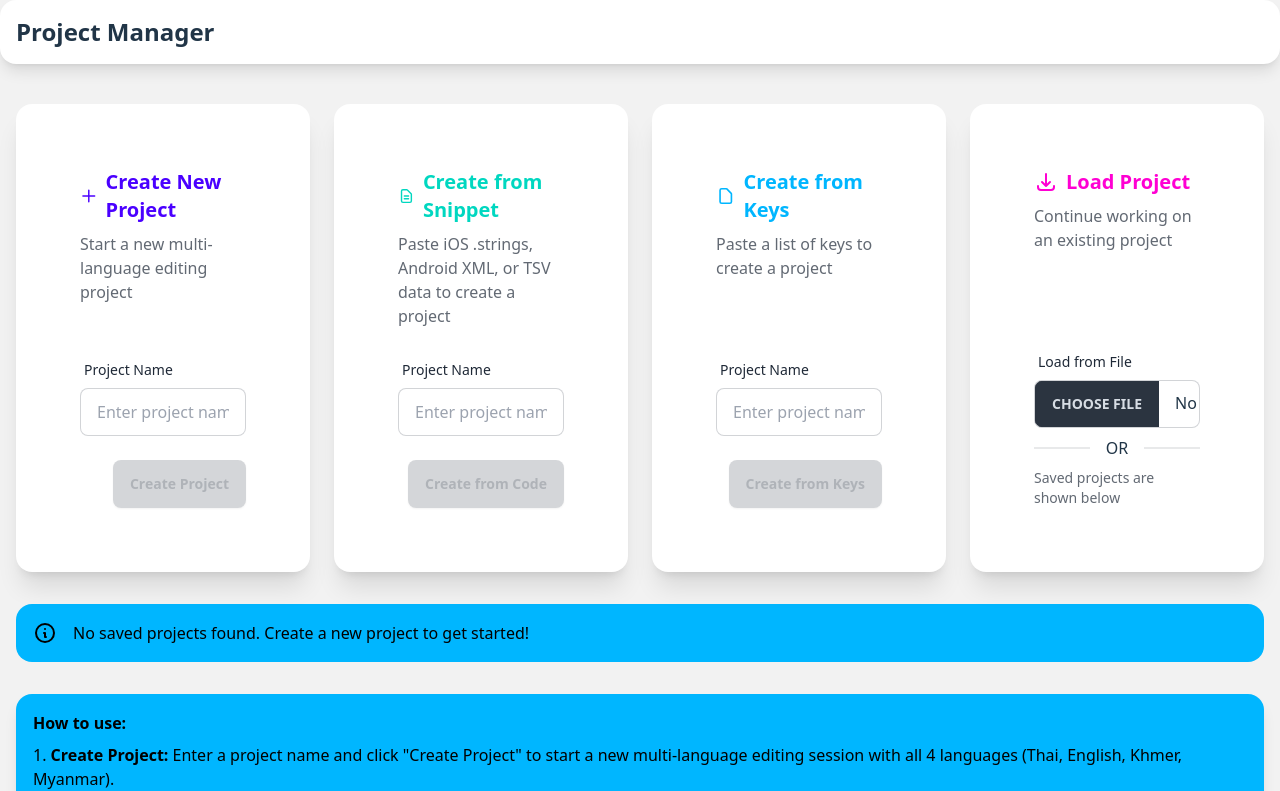
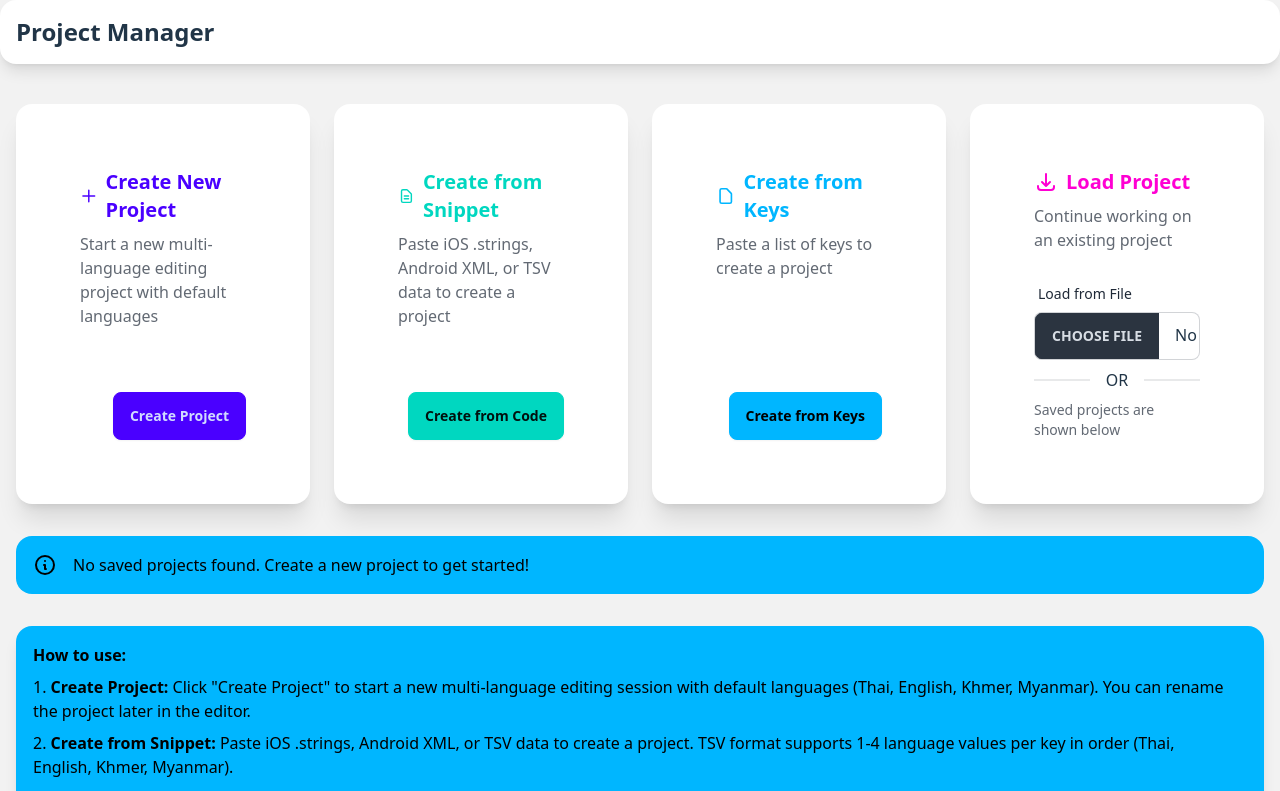
Before and after one commit to numpolpol/vue-multilang, a Vue app: page / in a window 1280 px wide. Shown: the top 791 px of the page. Built offline with nearby package versions, Linux system fonts and the light colour scheme.

Commit message:
✨ Implement project name editing functionality in EditorNavbar.vue and update project name handling in files store; add test script for project creation and renaming verification.

```diff
--- a/src/components/EditorNavbar.vue
+++ b/src/components/EditorNavbar.vue
@@ -8,8 +8,41 @@
       </label>
       <div class="flex flex-col">
         <h1 class="text-2xl font-bold">Multi Language Editor</h1>
-        <div v-if="projectName" class="text-sm text-base-content/70">
-          Project: {{ projectName }}
+        <div v-if="projectName" class="text-sm text-base-content/70 flex items-center gap-2">
+          <span>Project:</span>
+          <div v-if="!isEditingProjectName" class="flex items-center gap-2">
+            <span class="font-medium">{{ projectName }}</span>
+            <button
+              @click="startEditingProjectName"
+              class="btn btn-ghost btn-xs"
+              title="Rename project"
+            >
+              <svg xmlns="http://www.w3.org/2000/svg" class="h-3 w-3" fill="none" viewBox="0 0 24 24" stroke="currentColor">
+                <path stroke-linecap="round" stroke-linejoin="round" stroke-width="2" d="M11 5H6a2 2 0 00-2 2v11a2 2 0 002 2h11a2 2 0 002-2v-5m-1.414-9.414a2 2 0 112.828 2.828L11.828 15H9v-2.828l8.586-8.586z" />
+              </svg>
+            </button>
+          </div>
+          <div v-else class="flex items-center gap-2">
+            <input
+              ref="projectNameInput"
+              v-model="editingProjectName"
+              @blur="saveProjectName"
+              @keyup.enter="saveProjectName"
+              @keyup.escape="cancelEditingProjectName"
+              class="input input-xs input-bordered bg-base-100 text-sm font-medium w-48"
+              placeholder="Enter project name"
+            />
+            <button @click="saveProjectName" class="btn btn-success btn-xs" title="Save">
+              <svg xmlns="http://www.w3.org/2000/svg" class="h-3 w-3" fill="none" viewBox="0 0 24 24" stroke="currentColor">
+                <path stroke-linecap="round" stroke-linejoin="round" stroke-width="2" d="M5 13l4 4L19 7" />
+              </svg>
+            </button>
+            <button @click="cancelEditingProjectName" class="btn btn-ghost btn-xs" title="Cancel">
+              <svg xmlns="http://www.w3.org/2000/svg" class="h-3 w-3" fill="none" viewBox="0 0 24 24" stroke="currentColor">
+                <path stroke-linecap="round" stroke-linejoin="round" stroke-width="2" d="M6 18L18 6M6 6l12 12" />
+              </svg>
+            </button>
+          </div>
         </div>
       </div>
     </div>
@@ -131,6 +164,9 @@
 </template>
 
 <script lang="ts" setup>
+import { ref, nextTick } from 'vue'
+import { useFilesStore } from '../stores/files'
+
 interface Props {
   projectName?: string
   viewMode: 'all' | 'paging'
@@ -154,4 +190,33 @@ defineEmits<{
   saveProject: []
   exportProject: []
 }>()
+
+const filesStore = useFilesStore()
+
+// Project name editing
+const isEditingProjectName = ref(false)
+const editingProjectName = ref('')
+const projectNameInput = ref<HTMLInputElement>()
+
+function startEditingProjectName() {
+  editingProjectName.value = filesStore.currentProject?.name || 'Untitled'
+  isEditingProjectName.value = true
+  nextTick(() => {
+    projectNameInput.value?.focus()
+    projectNameInput.value?.select()
+  })
+}
+
+function saveProjectName() {
+  const newName = editingProjectName.value.trim()
+  if (newName && filesStore.currentProject) {
+    filesStore.updateProjectName(newName)
+  }
+  isEditingProjectName.value = false
+}
+
+function cancelEditingProjectName() {
+  isEditingProjectName.value = false
+  editingProjectName.value = ''
+}
 </script>
--- a/src/stores/files.ts
+++ b/src/stores/files.ts
@@ -360,6 +360,13 @@ export const useFilesStore = defineStore('files', {
 
     setCurrentProject(project: Project) {
       this.currentProject = project
+    },
+
+    updateProjectName(newName: string) {
+      if (this.currentProject) {
+        this.currentProject.name = newName.trim()
+        this.currentProject.lastModified = Date.now()
+      }
     },
 
     updateCurrentProject() {
--- a/src/views/Upload.vue
+++ b/src/views/Upload.vue
@@ -54,25 +54,11 @@
                 </svg>
                 Create New Project
               </h2>
-              <p class="text-base-content/70">Start a new multi-language editing project</p>
-
-              <div class="form-control w-full mt-4">
-                <label class="label">
-                  <span class="label-text">Project Name</span>
-                </label>
-                <input
-                  v-model="newProjectName"
-                  type="text"
-                  placeholder="Enter project name..."
-                  class="input input-bordered w-full"
-                  @keyup.enter="createNewProject"
-                />
-              </div>
+              <p class="text-base-content/70">Start a new multi-language editing project with default languages</p>
 
               <div class="card-actions justify-end mt-4">
                 <button
                   class="btn btn-primary"
-                  :disabled="!newProjectName.trim()"
                   @click="createNewProject"
                 >
                   Create Project
@@ -92,22 +78,9 @@
               </h2>
               <p class="text-base-content/70">Paste iOS .strings, Android XML, or TSV data to create a project</p>
 
-              <div class="form-control w-full mt-4">
-                <label class="label">
-                  <span class="label-text">Project Name</span>
-                </label>
-                <input
-                  v-model="snippetProjectName"
-                  type="text"
-                  placeholder="Enter project name..."
-                  class="input input-bordered w-full"
-                />
-              </div>
-
               <div class="card-actions justify-end mt-4">
                 <button
                   class="btn btn-accent"
-                  :disabled="!snippetProjectName.trim()"
                   @click="showSnippetModal"
                 >
                   Create from Code
@@ -127,22 +100,9 @@
               </h2>
               <p class="text-base-content/70">Paste a list of keys to create a project</p>
 
-              <div class="form-control w-full mt-4">
-                <label class="label">
-                  <span class="label-text">Project Name</span>
-                </label>
-                <input
-                  v-model="keysProjectName"
-                  type="text"
-                  placeholder="Enter project name..."
-                  class="input input-bordered w-full"
-                />
-              </div>
-
               <div class="card-actions justify-end mt-4">
                 <button
                   class="btn btn-info"
-                  :disabled="!keysProjectName.trim()"
                   @click="showKeysModal"
                 >
                   Create from Keys
@@ -248,7 +208,7 @@
             <div class="flex flex-col">
               <div class="font-bold mb-2">How to use:</div>
               <ol class="list-decimal list-inside space-y-2">
-                <li><span class="font-semibold">Create Project:</span> Enter a project name and click "Create Project" to start a new multi-language editing session with all 4 languages (Thai, English, Khmer, Myanmar).</li>
+                <li><span class="font-semibold">Create Project:</span> Click "Create Project" to start a new multi-language editing session with default languages (Thai, English, Khmer, Myanmar). You can rename the project later in the editor.</li>
                 <li><span class="font-semibold">Create from Snippet:</span> Paste iOS .strings, Android XML, or TSV data to create a project. TSV format supports 1-4 language values per key in order (Thai, English, Khmer, Myanmar).</li>
                 <li><span class="font-semibold">Create from Keys:</span> Paste a list of translation keys to create a project with all 4 languages and empty values ready for translation.</li>
                 <li><span class="font-semibold">Load Project:</span> Load from a saved file or select from your saved projects in local storage.</li>
@@ -402,16 +362,13 @@ const theme = ref(localStorage.getItem('theme') || 'light')
 const isDrawerOpen = ref(false)
 
 // Project management
-const newProjectName = ref('')
 const savedProjects = ref<Project[]>([])
 
 // Snippet functionality
-const snippetProjectName = ref('')
 const snippetCode = ref('')
 const selectedLanguage = ref('th') // Default to Thai
 
 // Keys functionality
-const keysProjectName = ref('')
 const keysList = ref('')
 
 // Computed property to analyze snippet format and keys
@@ -512,8 +469,6 @@ function loadSavedProjects() {
 }
 
 function createNewProject() {
-  if (!newProjectName.value.trim()) return
-
   const projectId = `project_${Date.now()}_${Math.random().toString(36).substr(2, 9)}`
 
   // Create all 4 default languages with common keys
@@ -567,7 +522,7 @@ function createNewProject() {
   // Create new project with all 4 languages and initial keys
   const newProject: Project = {
     id: projectId,
-    name: newProjectName.value.trim(),
+    name: 'Untitled',
     languages: initialLanguages,
     lastModified: Date.now(),
     createdAt: Date.now()
@@ -645,8 +600,6 @@ function getImageCount(project: Project): number {
 
 // Snippet modal functions
 function showSnippetModal() {
-  if (!snippetProjectName.value.trim()) return
-
   // Reset snippet form
   snippetCode.value = ''
   selectedLanguage.value = 'th'
@@ -734,7 +687,7 @@ function createProjectFromSnippet() {
 
       const newProject: Project = {
         id: projectId,
-        name: snippetProjectName.value.trim(),
+        name: 'Untitled',
         languages: initialLanguages,
         lastModified: Date.now(),
         createdAt: Date.now()
@@ -803,7 +756,7 @@ function createProjectFromSnippet() {
 
     const newProject: Project = {
       id: projectId,
-      name: snippetProjectName.value.trim(),
+      name: 'Untitled',
       languages: initialLanguages,
       lastModified: Date.now(),
       createdAt: Date.now()
@@ -827,8 +780,6 @@ function createProjectFromSnippet() {
 
 // Keys modal functions
 function showKeysModal() {
-  if (!keysProjectName.value.trim()) return
-
   // Reset keys form
   keysList.value = ''
 
@@ -896,7 +847,7 @@ function createProjectFromKeys() {
 
     const newProject: Project = {
       id: projectId,
-      name: keysProjectName.value.trim(),
+      name: 'Untitled',
       languages: initialLanguages,
       lastModified: Date.now(),
       createdAt: Date.now()
```
Also changed, not shown: test-project-naming.mjs (added, +86 -0 lines).
